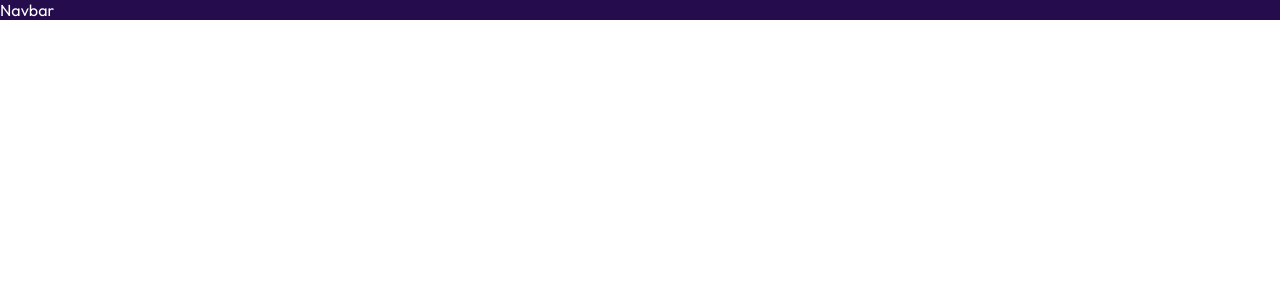
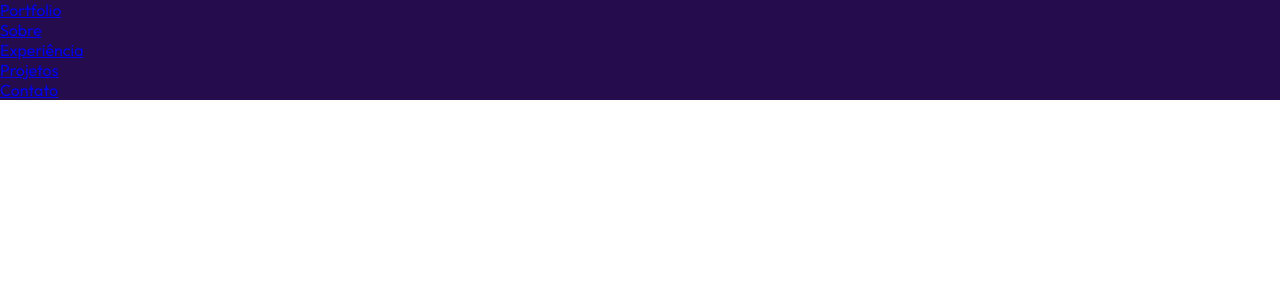
Before and after one commit to JacqueADev/portfolio-react, a React (Vite) app in the folder portfolio-com-react/: page / in a window 1280 px wide. Shown: the top 300 px of the page. Built offline with nearby package versions, Linux system fonts and the light colour scheme.

Commit message:
Criação dos li's com links para a navbar

```diff
--- a/portfolio-com-react/src/components/Navbar/Navbar.jsx
+++ b/portfolio-com-react/src/components/Navbar/Navbar.jsx
@@ -1,6 +1,16 @@
 import React from 'react';
 
 export const Navbar = () => {
-  return <div>Navbar</div>;
+  return <nav>
+    <a href="#">Portfolio</a>
+    <div>
+        <ul>
+            <li><a href="#sobre">Sobre</a></li>
+            <li><a href="#experiencia">Experiência</a></li>
+            <li><a href="#projetos">Projetos</a></li>
+            <li><a href="#contato">Contato</a></li>
+        </ul>
+    </div>
+  </nav>;
 
 };
```
